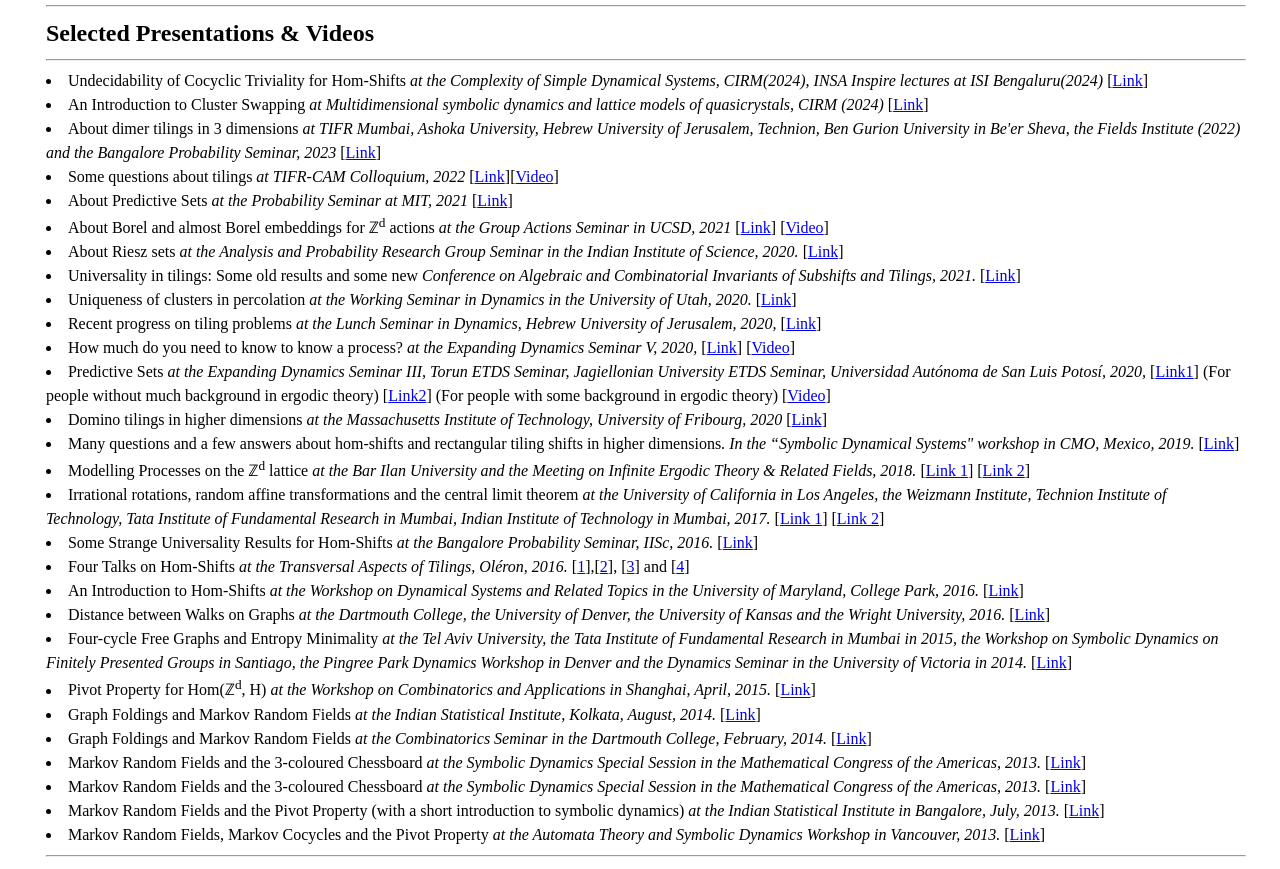
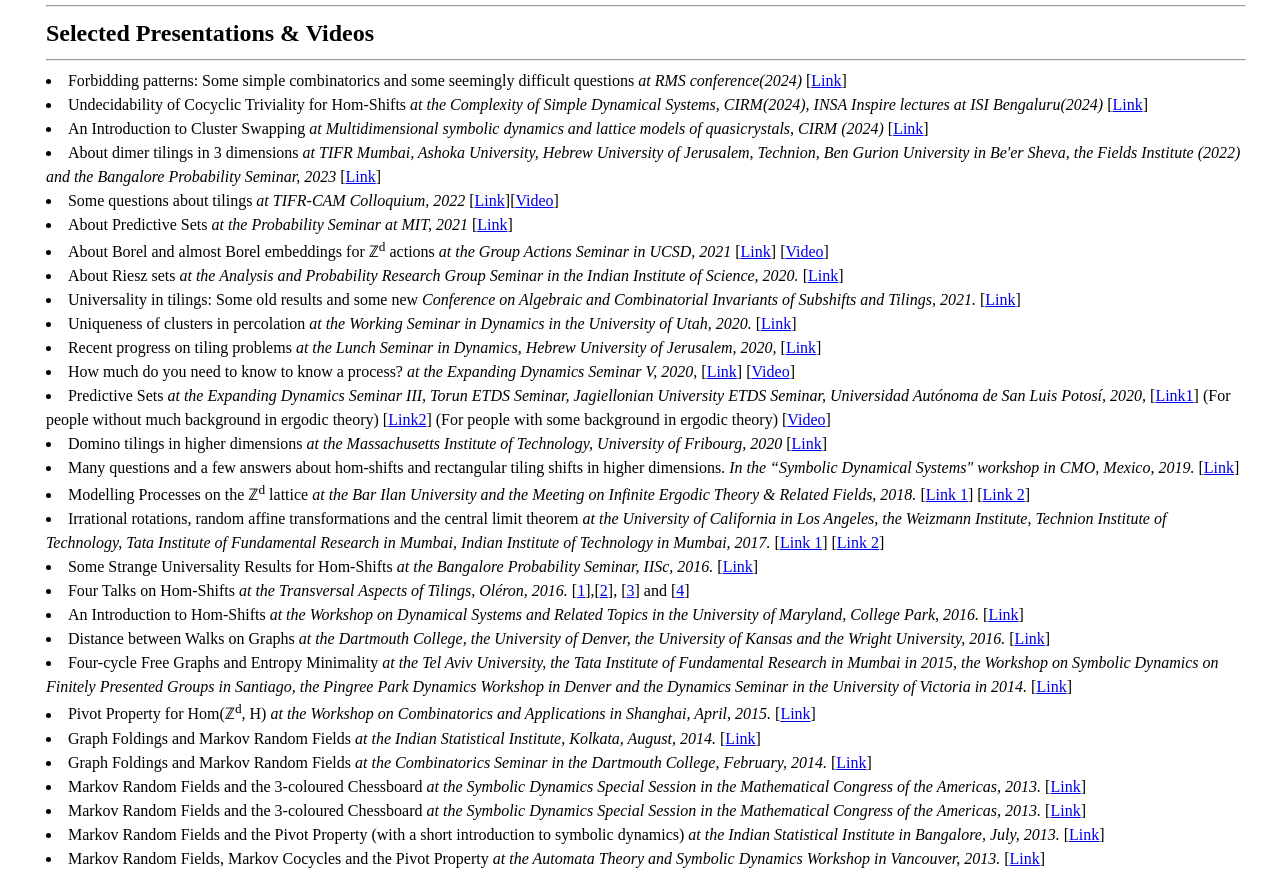
Before and after one commit to nishantchandgotia/nishantchandgotia.github.io, a plain HTML site: page Research.html in a window 1280 px wide. Shown: the part 1026-1895 px from the top of the page. Drawn offline with Linux system fonts and the light colour scheme.

Commit message:
Update Research.html

```diff
--- a/Research.html
+++ b/Research.html
@@ -114,6 +114,10 @@ Accepted in Proc. Amer. Math. Soc. 142 (2014), 227-242.
 
 <b><font size="+2">Selected Presentations &amp Videos</font></b>
 <hr>
+	<li> Forbidding patterns: Some simple combinatorics and some seemingly difficult questions<i>
+  at RMS conference(2024)</i>
+   [<a href="https://drive.google.com/open?id=1Do7p60hMMkXGcwCMCcN03nC33UNQlcv4&usp=drive_fs">Link</a>]
+   </li>
 <li> Undecidability of Cocyclic Triviality for Hom-Shifts<i>
   at the Complexity of Simple Dynamical Systems, CIRM(2024), INSA Inspire lectures at ISI Bengaluru(2024)</i>
    [<a href="https://drive.google.com/file/d/1J6YuR0Ga70djOWuHXpix-mMy7Wn66nCA/view?usp=sharing">Link</a>]
```
